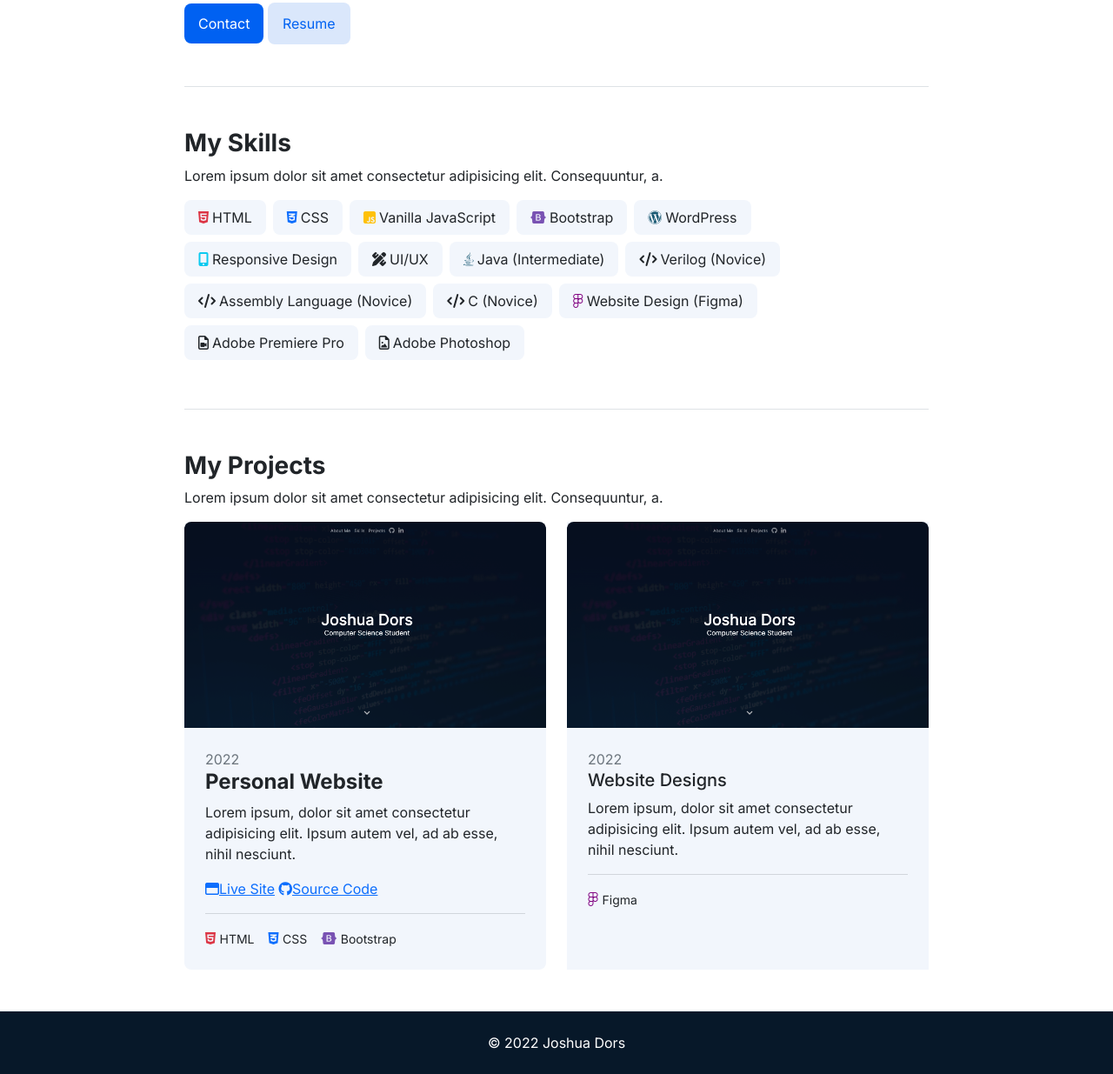
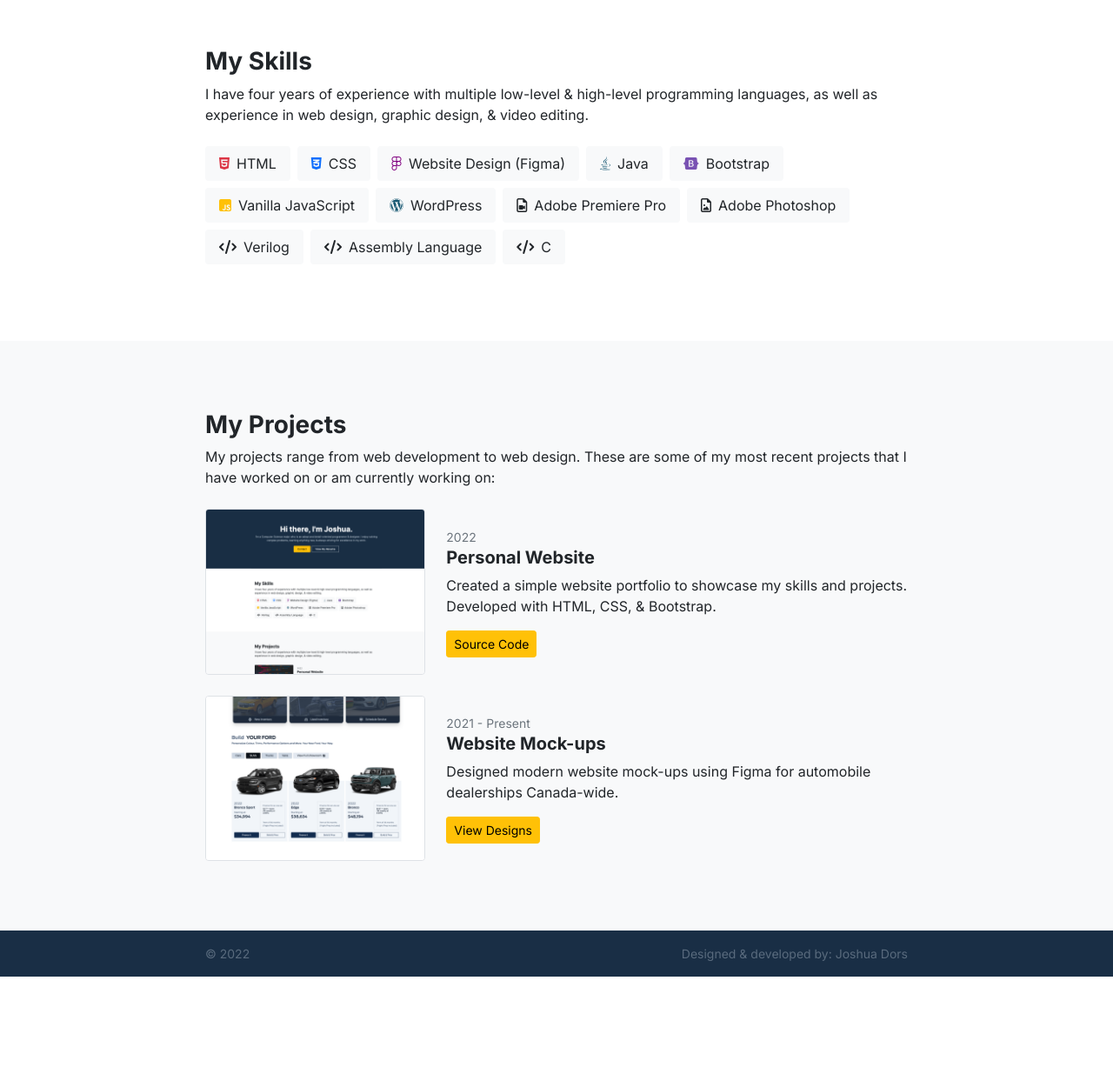
Before and after one commit to joshua-dors/website-old, a plain HTML site: page index.html in a window 1280 px wide. Shown: the part 411-1646 px from the top of the page at 87% size. After the commit the page ends 1534 px from the top, so only its background shows below. Drawn offline with nearby package versions, Linux system fonts and the light colour scheme.

Commit message:
Update content & general updates

```diff
--- a/index.html
+++ b/index.html
@@ -2,54 +2,44 @@
 <html lang="en">
 
 <head>
-  <!-- Required meta tags -->
   <meta charset="utf-8">
   <meta name="viewport" content="width=device-width, initial-scale=1">
-
-  <!-- Bootstrap CSS -->
   <link href="https://cdn.jsdelivr.net/npm/bootstrap@5.0.2/dist/css/bootstrap.min.css" rel="stylesheet"
     integrity="sha384-EVSTQN3/azprG1Anm3QDgpJLIm9Nao0Yz1ztcQTwFspd3yD65VohhpuuCOmLASjC" crossorigin="anonymous">
   <link href="style.css" rel="stylesheet">
-
   <script src="https://kit.fontawesome.com/3ac158784f.js" crossorigin="anonymous"></script>
-
   <title>Joshua Dors</title>
 </head>
 
 <body>
-  <div class="container-fluid p-0 d-flex hero-image justify-content-center flex-column hero-img px-4">
+  <div class="container-fluid p-0 d-flex hero-bg vh-20 justify-content-center flex-column hero-img px-4">
     <div class="container text-light">
-      <div class="d-flex flex-lg-row align-items-center justify-content-between">
-        <div class="text-start">
-          <h1 class="display-6 fw-bolder mb-0">Joshua Dors</h1>
-          <p>Lorem ipsum, dolor sit amet consectetur adipisicing elit. Quos, eligendi.</p>
+      <div class="d-flex flex-column align-items-center justify-content-between">
+        <div class="text-start text-lg-center">
+          <h1 class="display-5 fw-bold">Hi there, I'm Joshua.</h1>
+          <p class="text-muted">I'm a Computer Science major who is an adept and detail-oriented programmer & designer.
+            I enjoy solving complex problems, learning anything new, & always striving for excellence in my work.</p>
+          <nav class="navbar navbar-expand navbar-light justify-content-lg-center">
+            <div class="nav navbar-nav align-items-center flex-wrap gap-2">
+              <a class="hero-btn btn btn-warning" href="mailto:joshdors@gmail.com">Contact</a>
+              <a class="hero-btn btn btn-outline-light" href="#">View My Resume</a>
             </div>
-        <div class="d-flex flex-row">
-          <a class="me-2 icon-nav" href="#"><i class="fs-5 fab fa-github"></i></a>
-          <a class="icon-nav" href="#"><i class="fs-5 fab fa-linkedin-in"></i></a>
+          </nav>
         </div>
       </div>
     </div>
   </div>
-  <section id="about" class="px-4">
-    <div class="container py-5">
-      <h2 class="fw-bold">About Me</h2>
-      <p class="fs-6">Lorem ipsum, dolor sit amet consectetur adipisicing elit. Provident est hic perspiciatis,
-        consequatur sit voluptatum vitae labore! Unde, veritatis et.</p>
-      <p class="fs-6">Lorem ipsum, dolor sit amet consectetur adipisicing elit. Provident est hic perspiciatis,
-        consequatur sit voluptatum vitae labore! Unde, veritatis et.</p>
-      <a class="btn btn-primary" href="#">Contact</a>
-      <a class="btn btn-second" href="#">Resume</a>
-    </div>
   <div class="container">
-      <div class="col  border-top py-5">
+    <div class="col border-top py-6 px-4">
       <h3 class="fw-bold">My Skills</h3>
-        <p>Lorem ipsum dolor sit amet consectetur adipisicing elit. Consequuntur, a.</p>
+      <p class="mb-4">I have four years of experience with multiple low-level & high-level programming languages, as
+        well as
+        experience in web design, graphic design, & video editing.</p>
       <div class="d-flex flex-wrap flex-row">
         <div class="pe-2 pb-2">
           <div class="bg-light rounded px-3 py-2">
             <div class="d-flex flex-row align-items-center">
-                <i class="fs-6 me-1 text-danger fab fa-html5"></i>
+              <i class="fs-6 me-2 text-danger fab fa-html5"></i>
               <p class="mb-0 fs-6">HTML</p>
             </div>
           </div>
@@ -57,7 +47,7 @@
         <div class="pe-2 pb-2">
           <div class="bg-light rounded px-3 py-2">
             <div class="d-flex flex-row align-items-center">
-                <i class="fs-6 me-1 text-primary fab fa-css3-alt"></i>
+              <i class="fs-6 me-2 text-primary fab fa-css3-alt"></i>
               <p class="mb-0 fs-6">CSS</p>
             </div>
           </div>
@@ -65,7 +55,31 @@
         <div class="pe-2 pb-2">
           <div class="bg-light rounded px-3 py-2">
             <div class="d-flex flex-row align-items-center">
-                <i class="fs-6 me-1 text-warning fab fa-js-square"></i>
+              <i class="fs-6 figma me-2 fab fa-figma"></i>
+              <p class="mb-0 fs-6">Website Design (Figma)</p>
+            </div>
+          </div>
+        </div>
+        <div class="pe-2 pb-2">
+          <div class="bg-light rounded px-3 py-2">
+            <div class="d-flex flex-row align-items-center">
+              <i class="wordpress fs-6 me-2 fab fa-java"></i>
+              <p class="mb-0 fs-6">Java</p>
+            </div>
+          </div>
+        </div>
+        <div class="pe-2 pb-2">
+          <div class="bg-light rounded px-3 py-2">
+            <div class="d-flex flex-row align-items-center">
+              <i class="fs-6 me-2 bootstrap fab fa-bootstrap"></i>
+              <p class="mb-0 fs-6">Bootstrap</p>
+            </div>
+          </div>
+        </div>
+        <div class="pe-2 pb-2">
+          <div class="bg-light rounded px-3 py-2">
+            <div class="d-flex flex-row align-items-center">
+              <i class="fs-6 me-2 text-warning fab fa-js-square"></i>
               <p class="mb-0 fs-6">Vanilla JavaScript</p>
             </div>
           </div>
@@ -73,15 +87,7 @@
         <div class="pe-2 pb-2">
           <div class="bg-light rounded px-3 py-2">
             <div class="d-flex flex-row align-items-center">
-                <i class="fs-6 me-1 bootstrap fab fa-bootstrap"></i>
-                <p class="mb-0 fs-6">Bootstrap</p>
-              </div>
-            </div>
-          </div>
-          <div class="pe-2 pb-2">
-            <div class="bg-light rounded px-3 py-2">
-              <div class="d-flex flex-row align-items-center">
-                <i class="fs-6 me-1 wordpress fab fa-wordpress"></i>
+              <i class="fs-6 me-2 wordpress fab fa-wordpress"></i>
               <p class="mb-0 fs-6">WordPress</p>
             </div>
           </div>
@@ -89,63 +95,7 @@
         <div class="pe-2 pb-2">
           <div class="bg-light rounded px-3 py-2">
             <div class="d-flex flex-row align-items-center">
-                <i class="fs-6 me-1 text-info fas fa-mobile-alt"></i>
-                <p class="mb-0 fs-6">Responsive Design</p>
-              </div>
-            </div>
-          </div>
-          <div class="pe-2 pb-2">
-            <div class="bg-light rounded px-3 py-2">
-              <div class="d-flex flex-row align-items-center">
-                <i class="fs-6 me-1 fas fa-pencil-ruler"></i>
-                <p class="mb-0 fs-6">UI/UX</p>
-              </div>
-            </div>
-          </div>
-          <div class="pe-2 pb-2">
-            <div class="bg-light rounded px-3 py-2">
-              <div class="d-flex flex-row align-items-center">
-                <i class="wordpress fs-6 me-1 fab fa-java"></i>
-                <p class="mb-0 fs-6">Java (Intermediate)</p>
-              </div>
-            </div>
-          </div>
-          <div class="pe-2 pb-2">
-            <div class="bg-light rounded px-3 py-2">
-              <div class="d-flex flex-row align-items-center">
-                <i class="fs-6 me-1 fas fa-code"></i>
-                <p class="mb-0 fs-6">Verilog (Novice)</p>
-              </div>
-            </div>
-          </div>
-          <div class="pe-2 pb-2">
-            <div class="bg-light rounded px-3 py-2">
-              <div class="d-flex flex-row align-items-center">
-                <i class="fs-6 me-1 fas fa-code"></i>
-                <p class="mb-0 fs-6">Assembly Language (Novice)</p>
-              </div>
-            </div>
-          </div>
-          <div class="pe-2 pb-2">
-            <div class="bg-light rounded px-3 py-2">
-              <div class="d-flex flex-row align-items-center">
-                <i class="fs-6 me-1 fas fa-code"></i>
-                <p class="mb-0 fs-6">C (Novice)</p>
-              </div>
-            </div>
-          </div>
-          <div class="pe-2 pb-2">
-            <div class="bg-light rounded px-3 py-2">
-              <div class="d-flex flex-row align-items-center">
-                <i class="fs-6 figma me-1 fab fa-figma"></i>
-                <p class="mb-0 fs-6">Website Design (Figma)</p>
-              </div>
-            </div>
-          </div>
-          <div class="pe-2 pb-2">
-            <div class="bg-light rounded px-3 py-2">
-              <div class="d-flex flex-row align-items-center">
-                <i class="me-1 far fa-file-video"></i>
+              <i class="fs-6 me-2 far fa-file-video"></i>
               <p class="mb-0 fs-6">Adobe Premiere Pro</p>
             </div>
           </div>
@@ -153,93 +103,85 @@
         <div class="pe-2 pb-2">
           <div class="bg-light rounded px-3 py-2">
             <div class="d-flex flex-row align-items-center">
-                <i class="me-1 far fa-file-image"></i>
+              <i class="me-2 far fa-file-image"></i>
               <p class="mb-0 fs-6">Adobe Photoshop</p>
+            </div>
+          </div>
+        </div>
+        <div class="pe-2 pb-2">
+          <div class="bg-light rounded px-3 py-2">
+            <div class="d-flex flex-row align-items-center">
+              <i class="fs-6 me-2 fas fa-code"></i>
+              <p class="mb-0 fs-6">Verilog</p>
+            </div>
+          </div>
+        </div>
+        <div class="pe-2 pb-2">
+          <div class="bg-light rounded px-3 py-2">
+            <div class="d-flex flex-row align-items-center">
+              <i class="fs-6 me-2 fas fa-code"></i>
+              <p class="mb-0 fs-6">Assembly Language</p>
+            </div>
+          </div>
+        </div>
+        <div class="pe-2 pb-2">
+          <div class="bg-light rounded px-3 py-2">
+            <div class="d-flex flex-row align-items-center">
+              <i class="fs-6 me-2 fas fa-code"></i>
+              <p class="mb-0 fs-6">C</p>
             </div>
           </div>
         </div>
       </div>
     </div>
   </div>
+  <div class="bg-light container-fluid p-0">
     <div class="container">
-      <div class="col border-top py-5">
+      <div class="py-6 px-4">
         <h3 class="fw-bold">My Projects</h3>
-        <p>Lorem ipsum dolor sit amet consectetur adipisicing elit. Consequuntur, a.</p>
-        <div class="row">
-          <div class="col-12 col-md-6 mb-lg-0 mb-4">
-            <div class="h-100 bg-light rounded">
-              <img src="website.html.png" class="rounded-top img-fluid">
-              <div class="p-4">
-                <p class="mb-0 text-secondary">2022</p>
-                <h4 class="fw-bold">Personal Website</h4>
-                <p>Lorem ipsum, dolor sit amet consectetur adipisicing elit. Ipsum autem vel, ad ab esse, nihil
-                  nesciunt.</p>
-                <a class=""><i class="far fa-window-maximize"></i>Live Site</a>
-                <a class=""><i class="fab fa-github"></i>Source Code</a>
-                <hr class="text-secondary">
-                <div class="d-flex flex-row flex-wrap">
-                  <div class="me-3">
-                    <i class="fs-6 text-danger fab fa-html5"></i>
-                    <small>HTML</small>
+        <p class="mb-4">My projects range from web development to web design. These are some of my most recent projects
+          that I have worked on or am currently working on:</p>
+        <div class="row align-items-center mb-4">
+          <div class="col-12 col-md-4 mb-lg-0 mb-4">
+            <img src="portfolio.png" class="border rounded img-fluid" alt="portfolio">
           </div>
-                  <div class="me-3">
-                    <i class="text-primary fab fa-css3-alt"></i>
-                    <small>CSS</small>
+          <div class="col-12 col-md-8">
+            <small class="text-secondary">2022</small>
+            <h5 class="fw-bold">Personal Website</h5>
+            <p>Created a simple website portfolio to showcase my skills and projects. Developed with HTML, CSS, &
+              Bootstrap.</p>
+            <a class="btn btn-warning btn-sm" href="https://github.com/joshua-dors/website" target="_blank">Source
+              Code</a>
           </div>
-                  <div>
-                    <i class="bootstrap fab fa-bootstrap"></i>
-                    <small>Bootstrap</small>
+        </div>
+        <div class="row align-items-center">
+          <div class="col-12 col-md-4 mb-lg-0 mb-4">
+            <img src="designs.png" class="border rounded img-fluid" alt="portfolio">
+          </div>
+          <div class="col-12 col-md-8">
+            <small class="text-secondary">2021 - Present</small>
+            <h5 class="fw-bold">Website Mock-ups</h5>
+            <p>Designed modern website mock-ups using Figma for automobile dealerships Canada-wide.</p>
+            <a class="btn btn-warning btn-sm" href="https://github.com/joshua-dors/website" target="_blank">View
+              Designs</a>
           </div>
         </div>
       </div>
     </div>
   </div>
-          <div class="col-12 col-md-6 mb-lg-0 mb-4">
-            <div class="h-100 bg-light">
-              <img src="website.html.png" class="rounded-top img-fluid">
-              <div class="p-4">
-                <p class="mb-0 text-secondary">2022</p>
-                <h5>Website Designs</h5>
-                <p>Lorem ipsum, dolor sit amet consectetur adipisicing elit. Ipsum autem vel, ad ab esse, nihil
-                  nesciunt.</p>
-                <hr class="text-secondary">
-                <div class="d-flex flex-row flex-wrap">
-                  <div>
-                    <i class="figma fab fa-figma"></i>
-                    <small>Figma</small>
+  <footer class="container-fluid hero-bg text-center">
+    <div class="container">
+      <div class=" px-4">
+        <div class="py-3 w-100 d-flex flex-lg-row flex-column justify-content-between">
+          <small class="mb-0 text-footer">© 2022</small>
+          <small class="mb-0 text-footer">Designed & developed by: Joshua Dors</small>
         </div>
       </div>
     </div>
-            </div>
-          </div>
-        </div>
-      </div>
-    </div>
-  </section>
-  <footer class="container-fluid bg-dark text-center">
-    <div class="py-4">
-      <p class="mb-0 text-white">© 2022 Joshua Dors</p>
-    </div>
   </footer>
-
-  <!-- Optional JavaScript; choose one of the two! -->
-
-  <!-- Option 1: Bootstrap Bundle with Popper -->
   <script src="https://cdn.jsdelivr.net/npm/bootstrap@5.0.2/dist/js/bootstrap.bundle.min.js"
     integrity="sha384-MrcW6ZMFYlzcLA8Nl+NtUVF0sA7MsXsP1UyJoMp4YLEuNSfAP+JcXn/tWtIaxVXM"
     crossorigin="anonymous"></script>
-
-  <!-- Option 2: Separate Popper and Bootstrap JS -->
-  <!--
-                <script src="https://cdn.jsdelivr.net/npm/@popperjs/core@2.9.2/dist/umd/popper.min.js" integrity="sha384-IQsoLXl5PILFhosVNubq5LC7Qb9DXgDA9i+tQ8Zj3iwWAwPtgFTxbJ8NT4GN1R8p" crossorigin="anonymous"></script>
-                <script src="https://cdn.jsdelivr.net/npm/bootstrap@5.0.2/dist/js/bootstrap.min.js" integrity="sha384-cVKIPhGWiC2Al4u+LWgxfKTRIcfu0JTxR+EQDz/bgldoEyl4H0zUF0QKbrJ0EcQF" crossorigin="anonymous"></script>
-              -->
 </body>
-<script>
-  function scroll() {
-    let pageHeight = window.innerHeight;
-    window.scrollBy(0, pageHeight);
-  }
-</script>
 
 </html>
--- a/style.css
+++ b/style.css
@@ -5,51 +5,8 @@ body {
     font-family: 'Inter', sans-serif !important;
 }
 
-.mw-50 {
-    max-width: 42rem;
-    margin-left: auto;
-    margin-right: auto;
-}
-
-.hero-img {
-    background-size: cover;
-    height: 12rem;
-    background-position: center;
-    background-image: linear-gradient(to right, hsl(218deg 93% 3%), rgb(1 16 32 / 72%)),
-        url(img.jpeg);
-}
-
-.navbar-dark .navbar-toggler-icon {
-    background-image: url("menu.svg");
-    max-width: 1.5rem;
-}
-
-.navbar-dark .navbar-toggler {
-    border: none !important;
-    padding: 0;
-}
-
-.navbar-toggler:focus {
-    text-decoration: none;
-    outline: 0;
-    box-shadow: none;
-}
-
-.fw-500 {
-    font-weight: 500;
-}
-
-
-.fw-400 {
-    font-weight: 400;
-}
-
 .container, .container-lg, .container-md, .container-sm, .container-xl, .container-xxl {
     max-width: 880px;
-}
-
-.hug {
-    width: fit-content;
 }
 
 .bootstrap {
@@ -73,34 +30,11 @@ body {
 }
 
 .text-muted {
-    color: #415163 !important;
-}
-
-.btn-primary {
-    color: #fff;
-    background-color: #0061f2;
-    border: none !important;
-}
-
-.btn {
-    padding: 0.675rem 1rem !important;
-    border-radius: 0.5rem !important;
+    color: #b8c5d1 !important;
 }
 
 .tag {
     background: #ebedef;
-}
-
-.bg-light {
-    background-color: #f2f6fc !important;
-}
-
-.rounded {
-    border-radius: 0.5rem !important;
-}
-
-.rounded-top {
-    border-radius: 0.5rem 0.5rem 0 0 !important;
 }
 
 .icon-nav {
@@ -115,7 +49,27 @@ body {
     color: #020710;
 }
 
-.btn-second {
-    background: #dae7fb;
-    color: #0062f2;
+.text-sub-heading {
+    color: #70829d !important;
 }
+
+.vh-20 {
+    height: 24rem;
+}
+
+.hero-bg {
+    background: #192e45;
+}
+
+.hero-btn {
+    padding: 0.5rem 1.5rem !important;
+}
+
+.py-6 {
+    padding-top: 5rem;
+    padding-bottom: 5rem;
+}
+
+.text-footer {
+    color: #b8c5d166;
+}
```
Also changed, not shown: avatar.jpeg (deleted), designs.png (added), portfolio.png (added), website.html.png (deleted), 2 other files. Lines whose indentation alone changed are shown as unchanged.
